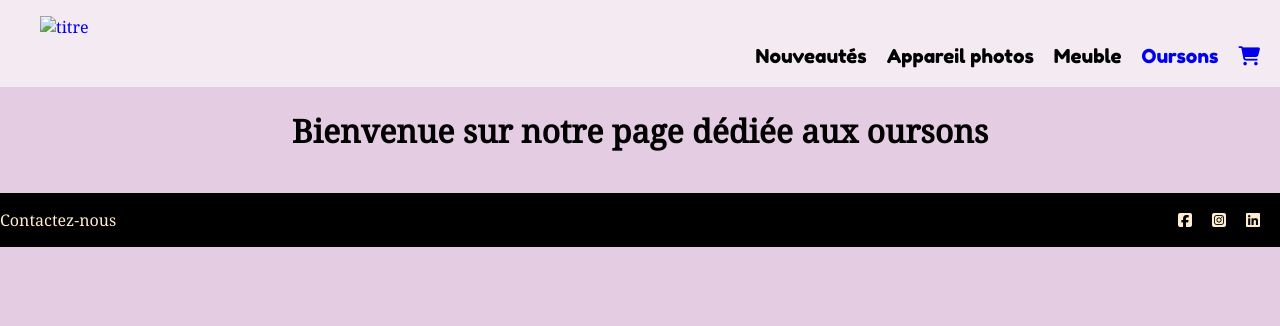
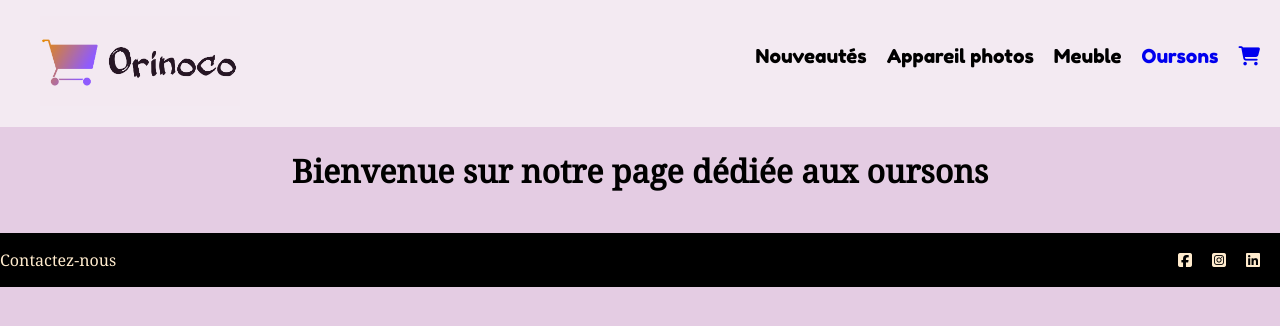
Before and after one commit to Animasso/Sidibe_Animasso_Oricono, a website: page index.html in a window 1280 px wide. Drawn offline with Linux system fonts and the light colour scheme; no server answers.

Commit message:
changement

```diff
--- a/index.html
+++ b/index.html
@@ -16,7 +16,7 @@
       <header>
          <!--Barre de navigation-->
          <nav>
-            <figure><a href="index.html"> <img src="/frontend/images/orinoco.png" alt="titre"> </a></figure>
+            <figure><a href="index.html"> <img src="/images/orinoco.png" alt="titre"> </a></figure>
             <div class="haut">
                <p class="onglet">Nouveautés</p>
                <p class="onglet">Appareil photos</p>
```
